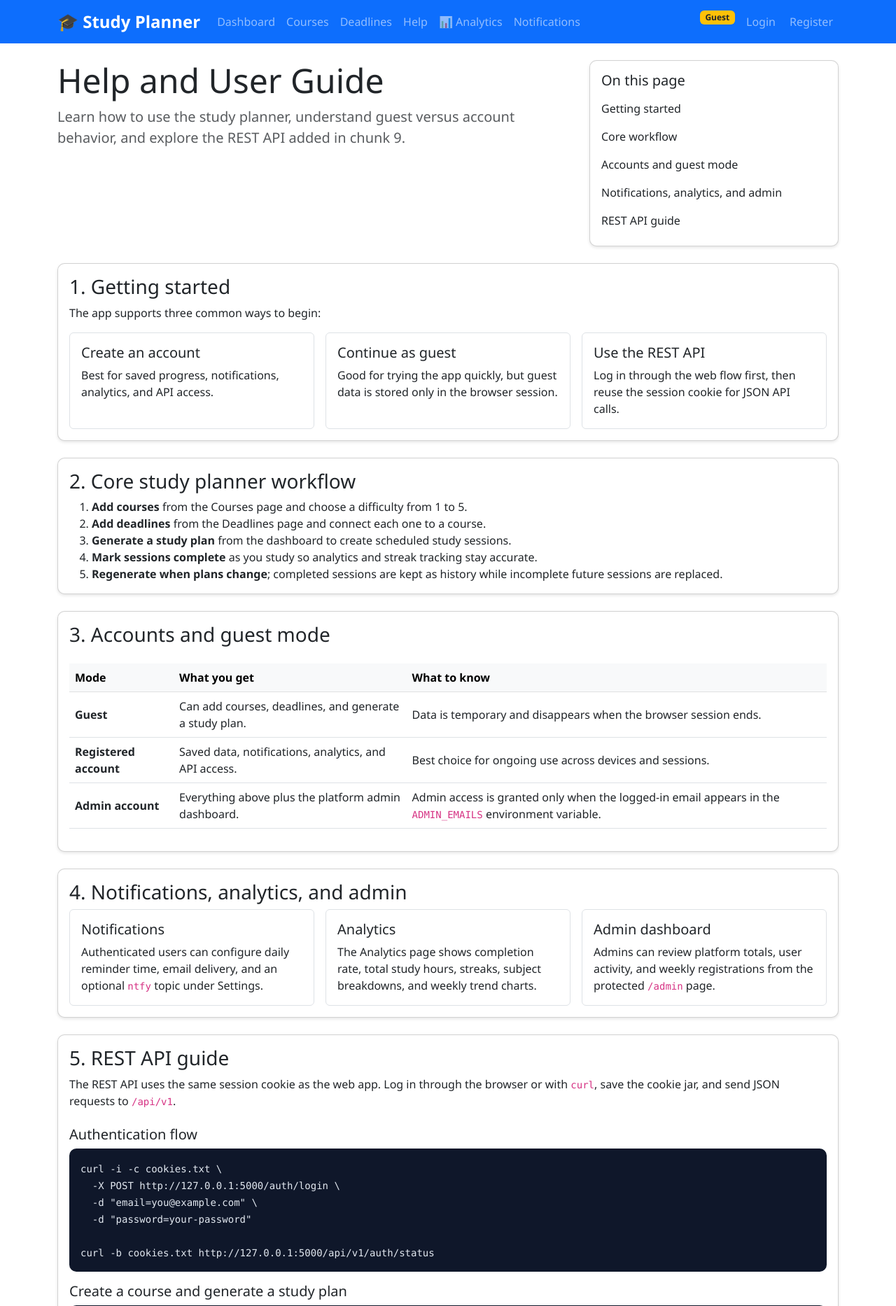
After one commit to dipakaryal-msaai/automated_study_planner, a Flask app: page /help in a window 1280 px wide. The commit adds this page. Shown: the top 1866 px of the page at 70% size. Run offline with Flask 3, Linux system fonts and the light colour scheme.

Commit message:
Chunk 10: Add in-app help guide
Co-authored-by: Copilot <223556219+Copilot@users.noreply.github.com>

```diff
--- a/static/css/style.css
+++ b/static/css/style.css
@@ -168,3 +168,33 @@ body {
 .badge.bg-success {
     font-size: 0.9rem;
 }
+
+/* Help page */
+.help-section {
+    scroll-margin-top: 90px;
+}
+
+.help-code-block {
+    background-color: #0f172a;
+    color: #e2e8f0;
+    border-radius: 10px;
+    padding: 1rem;
+    overflow-x: auto;
+}
+
+.help-code-block code {
+    color: inherit;
+    white-space: pre;
+}
+
+.help-nav-card .list-group-item {
+    border: none;
+    padding-left: 0;
+    padding-right: 0;
+}
+
+.help-endpoint-method {
+    min-width: 72px;
+    text-align: center;
+    font-weight: 700;
+}
--- a/templates/base.html
+++ b/templates/base.html
@@ -26,6 +26,9 @@
                     </li>
                     <li class="nav-item">
                         <a class="nav-link" href="{{ url_for('view_deadlines') }}">Deadlines</a>
+                    </li>
+                    <li class="nav-item">
+                        <a class="nav-link" href="{{ url_for('help_page') }}">Help</a>
                     </li>
                     <li class="nav-item">
                         <a class="nav-link" href="{{ url_for('analytics') }}">📊 Analytics</a>
@@ -73,7 +76,7 @@
         </div>
     </nav>
 
-    {% if not current_user.is_authenticated %}
+    {% if guest_session_active %}
     <div class="alert alert-warning alert-dismissible fade show mb-0 rounded-0 text-center" role="alert">
         <strong>👋 Guest Mode</strong> — Your data is temporary and will be lost when you close the browser.
         <a href="{{ url_for('auth_register') }}" class="alert-link">Create a free account</a> to save your progress!
@@ -98,7 +101,7 @@
 
     <footer class="footer mt-5 py-3 bg-light">
         <div class="container text-center text-muted">
-            <small>&copy; 2026 Automated Study Planner | Version 0.8.0 (Admin Dashboard)</small>
+            <small>&copy; 2026 Automated Study Planner | Version 1.0.0 (In-App Help Guide)</small>
         </div>
     </footer>
 
--- /dev/null
+++ b/templates/help.html
@@ -0,0 +1,204 @@
+{% extends "base.html" %}
+
+{% block title %}Help - Study Planner{% endblock %}
+
+{% block content %}
+<div class="row mb-4">
+    <div class="col-lg-8">
+        <h1 class="display-5">Help and User Guide</h1>
+        <p class="lead text-muted">
+            Learn how to use the study planner, understand guest versus account behavior,
+            and explore the REST API added in chunk 9.
+        </p>
+    </div>
+    <div class="col-lg-4">
+        <div class="card help-nav-card">
+            <div class="card-body">
+                <h2 class="h5">On this page</h2>
+                <div class="list-group list-group-flush">
+                    <a class="list-group-item list-group-item-action" href="#getting-started">Getting started</a>
+                    <a class="list-group-item list-group-item-action" href="#core-workflow">Core workflow</a>
+                    <a class="list-group-item list-group-item-action" href="#accounts-and-guest-mode">Accounts and guest mode</a>
+                    <a class="list-group-item list-group-item-action" href="#extra-features">Notifications, analytics, and admin</a>
+                    <a class="list-group-item list-group-item-action" href="#rest-api">REST API guide</a>
+                </div>
+            </div>
+        </div>
+    </div>
+</div>
+
+<section id="getting-started" class="help-section mb-4">
+    <div class="card">
+        <div class="card-body">
+            <h2 class="h3">1. Getting started</h2>
+            <p>The app supports three common ways to begin:</p>
+            <div class="row g-3">
+                <div class="col-md-4">
+                    <div class="border rounded p-3 h-100">
+                        <h3 class="h5">Create an account</h3>
+                        <p class="mb-0">Best for saved progress, notifications, analytics, and API access.</p>
+                    </div>
+                </div>
+                <div class="col-md-4">
+                    <div class="border rounded p-3 h-100">
+                        <h3 class="h5">Continue as guest</h3>
+                        <p class="mb-0">Good for trying the app quickly, but guest data is stored only in the browser session.</p>
+                    </div>
+                </div>
+                <div class="col-md-4">
+                    <div class="border rounded p-3 h-100">
+                        <h3 class="h5">Use the REST API</h3>
+                        <p class="mb-0">Log in through the web flow first, then reuse the session cookie for JSON API calls.</p>
+                    </div>
+                </div>
+            </div>
+        </div>
+    </div>
+</section>
+
+<section id="core-workflow" class="help-section mb-4">
+    <div class="card">
+        <div class="card-body">
+            <h2 class="h3">2. Core study planner workflow</h2>
+            <ol class="mb-0">
+                <li><strong>Add courses</strong> from the Courses page and choose a difficulty from 1 to 5.</li>
+                <li><strong>Add deadlines</strong> from the Deadlines page and connect each one to a course.</li>
+                <li><strong>Generate a study plan</strong> from the dashboard to create scheduled study sessions.</li>
+                <li><strong>Mark sessions complete</strong> as you study so analytics and streak tracking stay accurate.</li>
+                <li><strong>Regenerate when plans change</strong>; completed sessions are kept as history while incomplete future sessions are replaced.</li>
+            </ol>
+        </div>
+    </div>
+</section>
+
+<section id="accounts-and-guest-mode" class="help-section mb-4">
+    <div class="card">
+        <div class="card-body">
+            <h2 class="h3">3. Accounts and guest mode</h2>
+            <div class="table-responsive">
+                <table class="table align-middle">
+                    <thead class="table-light">
+                        <tr>
+                            <th>Mode</th>
+                            <th>What you get</th>
+                            <th>What to know</th>
+                        </tr>
+                    </thead>
+                    <tbody>
+                        <tr>
+                            <td><strong>Guest</strong></td>
+                            <td>Can add courses, deadlines, and generate a study plan.</td>
+                            <td>Data is temporary and disappears when the browser session ends.</td>
+                        </tr>
+                        <tr>
+                            <td><strong>Registered account</strong></td>
+                            <td>Saved data, notifications, analytics, and API access.</td>
+                            <td>Best choice for ongoing use across devices and sessions.</td>
+                        </tr>
+                        <tr>
+                            <td><strong>Admin account</strong></td>
+                            <td>Everything above plus the platform admin dashboard.</td>
+                            <td>Admin access is granted only when the logged-in email appears in the <code>ADMIN_EMAILS</code> environment variable.</td>
+                        </tr>
+                    </tbody>
+                </table>
+            </div>
+        </div>
+    </div>
+</section>
+
+<section id="extra-features" class="help-section mb-4">
+    <div class="card">
+        <div class="card-body">
+            <h2 class="h3">4. Notifications, analytics, and admin</h2>
+            <div class="row g-3">
+                <div class="col-md-4">
+                    <div class="border rounded p-3 h-100">
+                        <h3 class="h5">Notifications</h3>
+                        <p class="mb-0">Authenticated users can configure daily reminder time, email delivery, and an optional <code>ntfy</code> topic under Settings.</p>
+                    </div>
+                </div>
+                <div class="col-md-4">
+                    <div class="border rounded p-3 h-100">
+                        <h3 class="h5">Analytics</h3>
+                        <p class="mb-0">The Analytics page shows completion rate, total study hours, streaks, subject breakdowns, and weekly trend charts.</p>
+                    </div>
+                </div>
+                <div class="col-md-4">
+                    <div class="border rounded p-3 h-100">
+                        <h3 class="h5">Admin dashboard</h3>
+                        <p class="mb-0">Admins can review platform totals, user activity, and weekly registrations from the protected <code>/admin</code> page.</p>
+                    </div>
+                </div>
+            </div>
+        </div>
+    </div>
+</section>
+
+<section id="rest-api" class="help-section mb-4">
+    <div class="card">
+        <div class="card-body">
+            <h2 class="h3">5. REST API guide</h2>
+            <p>
+                The REST API uses the same session cookie as the web app. Log in through the browser or with
+                <code>curl</code>, save the cookie jar, and send JSON requests to <code>/api/v1</code>.
+            </p>
+
+            <h3 class="h5 mt-4">Authentication flow</h3>
+            <div class="help-code-block mb-3"><code>curl -i -c cookies.txt \
+  -X POST http://127.0.0.1:5000/auth/login \
+  -d "email=you@example.com" \
+  -d "password=your-password"
+
+curl -b cookies.txt http://127.0.0.1:5000/api/v1/auth/status</code></div>
+
+            <h3 class="h5">Create a course and generate a study plan</h3>
+            <div class="help-code-block mb-4"><code>curl -b cookies.txt \
+  -H "Content-Type: application/json" \
+  -d '{"name":"Calculus","difficulty_level":4}' \
+  http://127.0.0.1:5000/api/v1/courses
+
+curl -b cookies.txt \
+  -H "Content-Type: application/json" \
+  -d '{"course_id":1,"due_date":"2026-04-25","task_type":"Exam"}' \
+  http://127.0.0.1:5000/api/v1/deadlines
+
+curl -b cookies.txt \
+  -H "Content-Type: application/json" \
+  -d '{}' \
+  http://127.0.0.1:5000/api/v1/study-plan/generate</code></div>
+
+            <h3 class="h5">Available endpoints</h3>
+            <div class="table-responsive">
+                <table class="table align-middle">
+                    <thead class="table-light">
+                        <tr>
+                            <th>Method</th>
+                            <th>Path</th>
+                            <th>Description</th>
+                        </tr>
+                    </thead>
+                    <tbody>
+                        {% for endpoint in api_endpoints %}
+                        <tr>
+                            <td>
+                                <span class="badge bg-primary help-endpoint-method">{{ endpoint.method }}</span>
+                            </td>
+                            <td><code>{{ endpoint.path }}</code></td>
+                            <td>{{ endpoint.description }}</td>
+                        </tr>
+                        {% endfor %}
+                    </tbody>
+                </table>
+            </div>
+
+            <h3 class="h5 mt-4">Common API responses</h3>
+            <ul class="mb-0">
+                <li><code>401</code>: returned as JSON when the request is not authenticated.</li>
+                <li><code>404</code>: returned when the requested course, deadline, or study session does not exist in the current user scope.</li>
+                <li><code>415</code>: returned when a write request is missing a JSON body or the correct content type.</li>
+            </ul>
+        </div>
+    </div>
+</section>
+{% endblock %}
```
Also changed, not shown: QUICKSTART.md (+5 -1 lines), web_app.py (+35 -2 lines), README.md.
